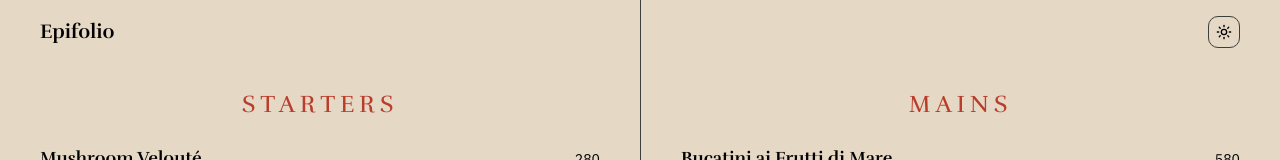
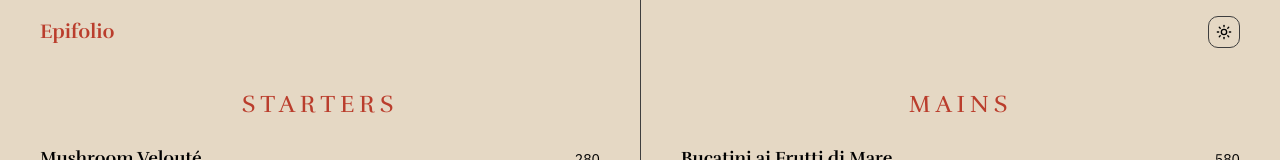
Before and after one commit to piercelin11/epifolio, a Next.js app: page / in a window 1280 px wide. Shown: the top 160 px of the page. Built offline with nearby package versions, Linux system fonts and the light colour scheme.

Commit message:
fix(menu): colour the site title and align page content with header
- Use text-primary for the site title, matching section headings
- Drop the centred max-width so content shares the header's padding

```diff
--- a/src/app/page.tsx
+++ b/src/app/page.tsx
@@ -9,7 +9,11 @@ export default function Home() {
 	return (
 		<MenuBook
 			spread={splitIntoSpread(menu.sections)}
-			leftHeader={<h1 className="font-heading text-xl font-bold">Epifolio</h1>}
+			leftHeader={
+				<h1 className="font-heading text-primary text-xl font-bold">
+					Epifolio
+				</h1>
+			}
 			rightHeader={
 				<div className="ml-auto">
 					<ThemeToggle />
--- a/src/features/menu/components/menu-page.tsx
+++ b/src/features/menu/components/menu-page.tsx
@@ -19,7 +19,7 @@ export function MenuPage({ header, sections, className }: MenuPageProps) {
 				{header}
 			</header>
 			<div className="flex-1 overflow-y-auto px-10 pt-6 pb-10">
-				<div className="mx-auto flex max-w-xl flex-col gap-12">
+				<div className="flex flex-col gap-12">
 					{sections.map((section) => (
 						<MenuSection key={section.id} section={section} />
 					))}
```
